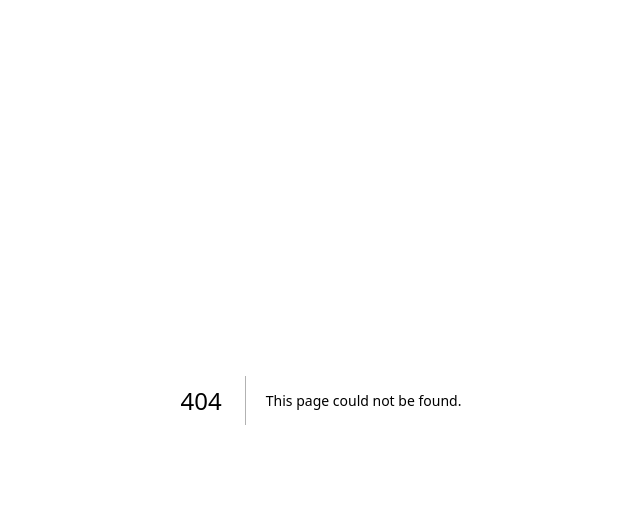
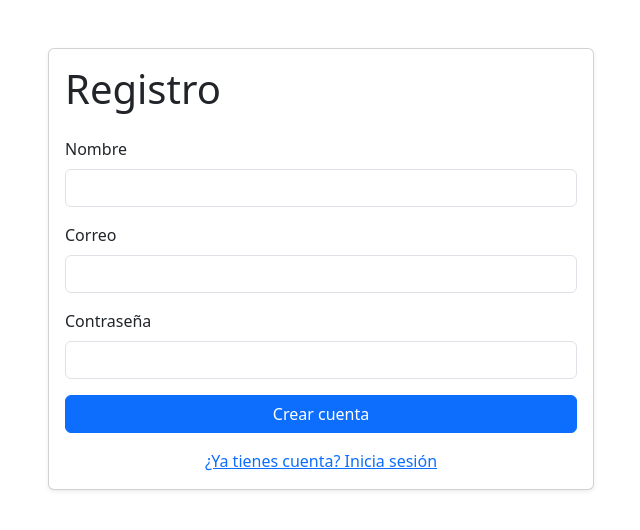
Before and after one commit to ElidethMatus/DDAWII_ProyectoFinal_Grupo-3, a Next.js app in the folder Frontend/: page /registro in a window 1280 px wide. Before the commit this address had no page. Shown: the top 530 px of the page, without its empty margins (319-959 px from the left). Built offline with nearby package versions, Linux system fonts and the light colour scheme.

Commit message:
Agregar componentes de autenticación: LoginForm y RegisterForm

```diff
--- /dev/null
+++ b/Frontend/app/(auth)/iniciar-sesion/page.tsx
@@ -0,0 +1,5 @@
+import LoginForm from "../../components/auth/LoginForm";
+
+export default function Page() {
+  return <LoginForm />;
+}
--- /dev/null
+++ b/Frontend/app/(auth)/registro/page.tsx
@@ -0,0 +1,5 @@
+import RegisterForm from "../../components/auth/RegisterForm";
+
+export default function Page() {
+  return <RegisterForm />;
+}
```
